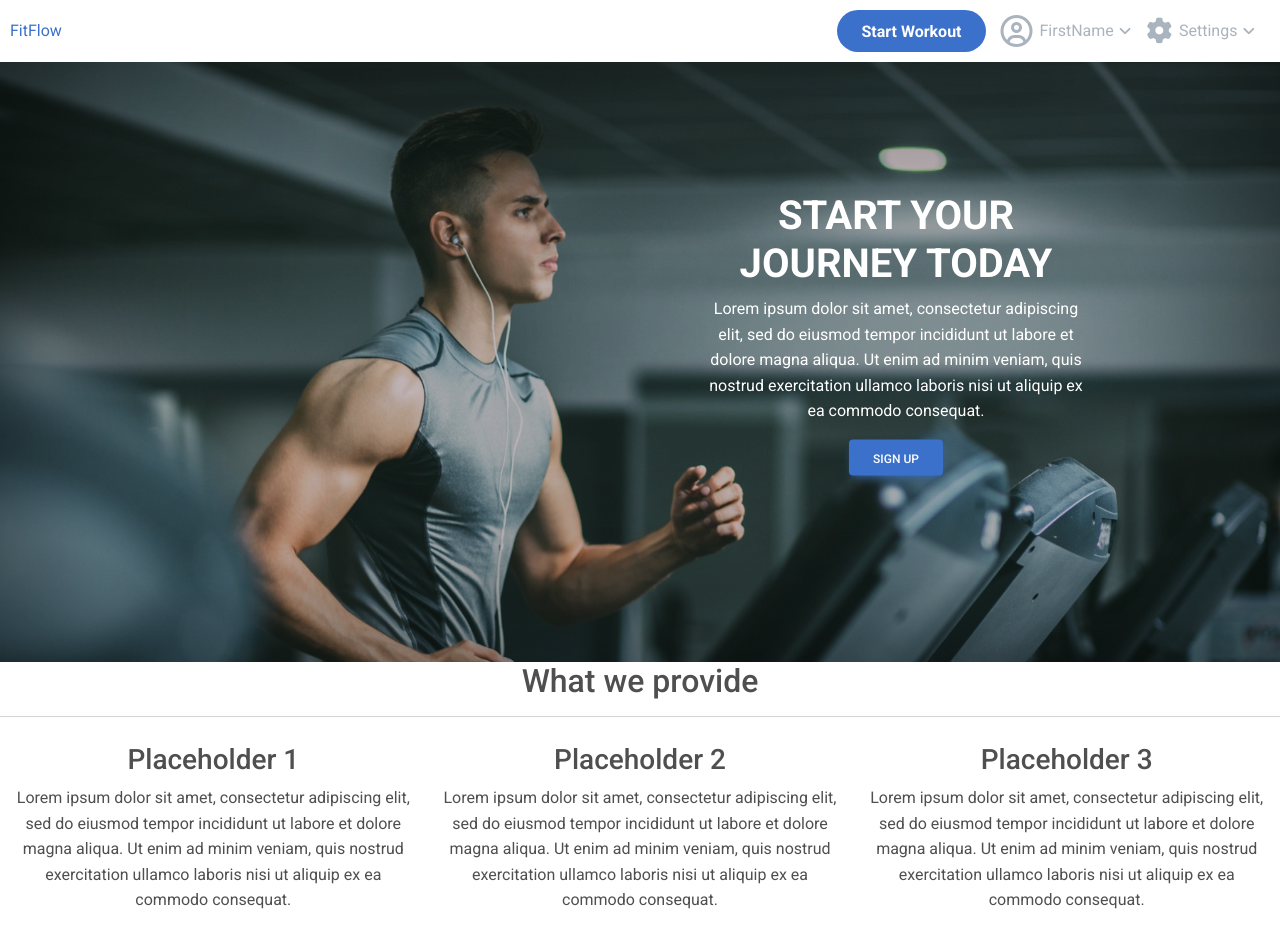
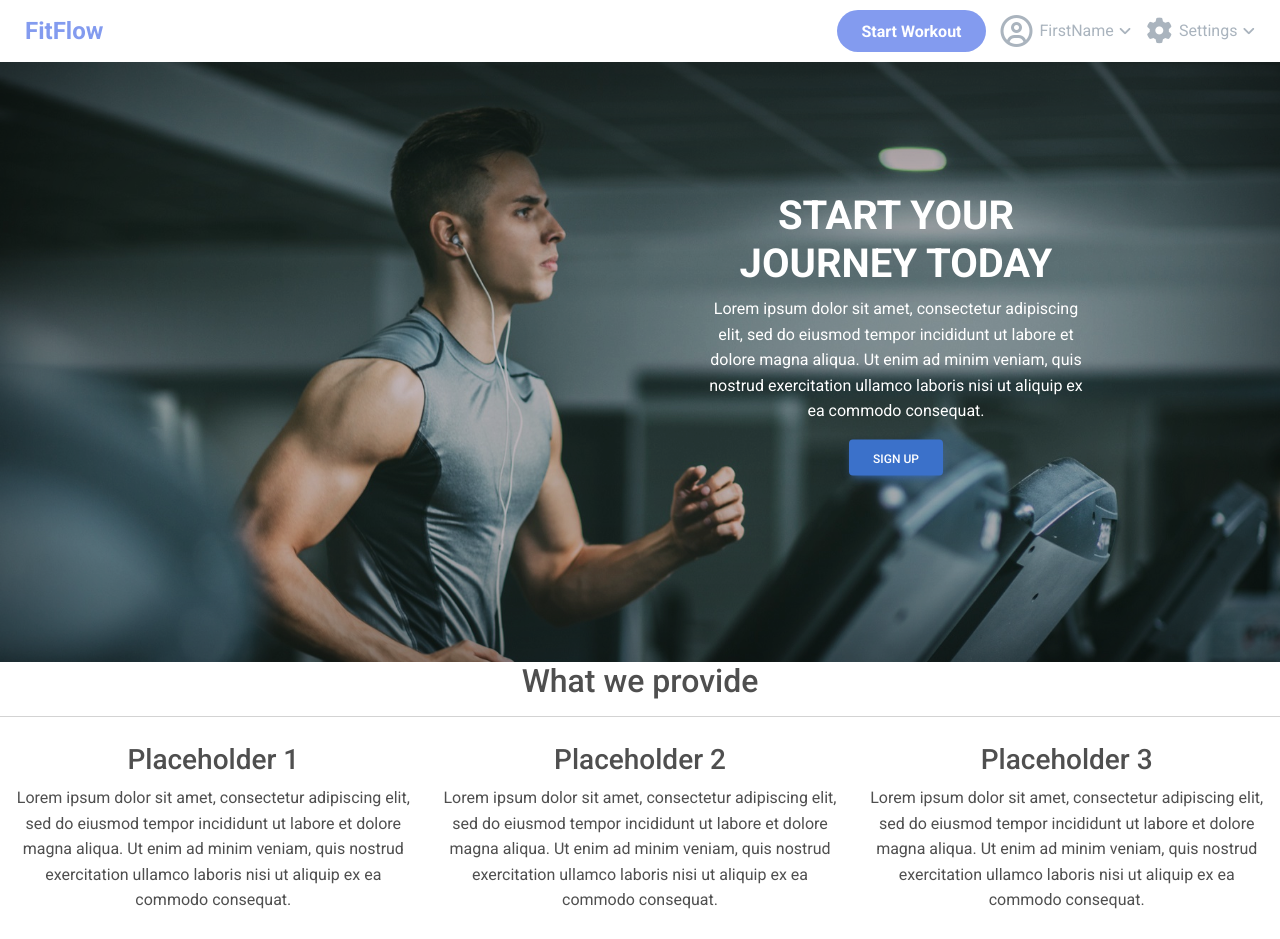
Before and after one commit to Kevrev/FitFlow, a React (Create React App) app in the folder client/: page / in a window 1280 px wide. Built offline with nearby package versions, Linux system fonts and the light colour scheme.

Commit message:
Added not logged in variation of navbar, no functionality atm

```diff
--- a/client/src/components/Nav/Nav.js
+++ b/client/src/components/Nav/Nav.js
@@ -10,7 +10,7 @@ function Nav() {
         </Link>
         <div className="navbar-navigation">
             <Link className="navbar-link" to="/workout">
-                <button className="btn btn-primary">
+                <button className="btn btn-primary fitflow-btn">
                     Start Workout
                 </button>
             </Link>
@@ -30,4 +30,30 @@ function Nav() {
     );
     }
 
+
+//if not logged in, show sign up and login
+/*
+    function Nav() {
+        return (
+            <nav className="navbar-test">
+            <Link className="website-title" to="/">
+                FitFlow
+            </Link>
+            <div className="navbar-navigation">
+                <Link className="navbar-link" to="/workout">
+                    <button className="btn btn-primary btn-signup">
+                        Sign Up
+                    </button>
+                </Link>
+                <Link className="navbar-link" to="/workout">
+                    <button className="btn btn-primary btn-login">
+                        Log In
+                    </button>
+                </Link>
+            </div>
+            </nav>
+        );
+        }
+*/
+
 export default Nav;
--- a/client/src/components/Nav/Nav.scss
+++ b/client/src/components/Nav/Nav.scss
@@ -6,13 +6,22 @@
     align-items: center;
 }
 
+.website-title {
+    color: #839BEF;
+    font-family: 'Roboto', 'Helvetica', 'sans-serif';
+    font-size: 1.5em;
+    font-weight: bold;
+    padding-left: 15px;
+}
+
 .navbar-navigation {
     display: flex;
     justify-content: space-between;
     align-items: center;
 }
 
-.navbar-link button {
+.fitflow-btn {
+    background-color: #839BEF;
     border-radius: 36px;
     font-weight: bold;
     font-size: 1em;
@@ -20,6 +29,17 @@
     box-shadow: none;
 }
 
+.btn-signup {
+    @extend .fitflow-btn;
+
+}
+
+.btn-login {
+    @extend .fitflow-btn;
+    color: #AAB4BE;
+    background-color: transparent;
+    border: 2px solid #AAB4BE;
+}
 .fa-circle-user {
     color: #AAB4BE;
     font-size: 2em;
```
